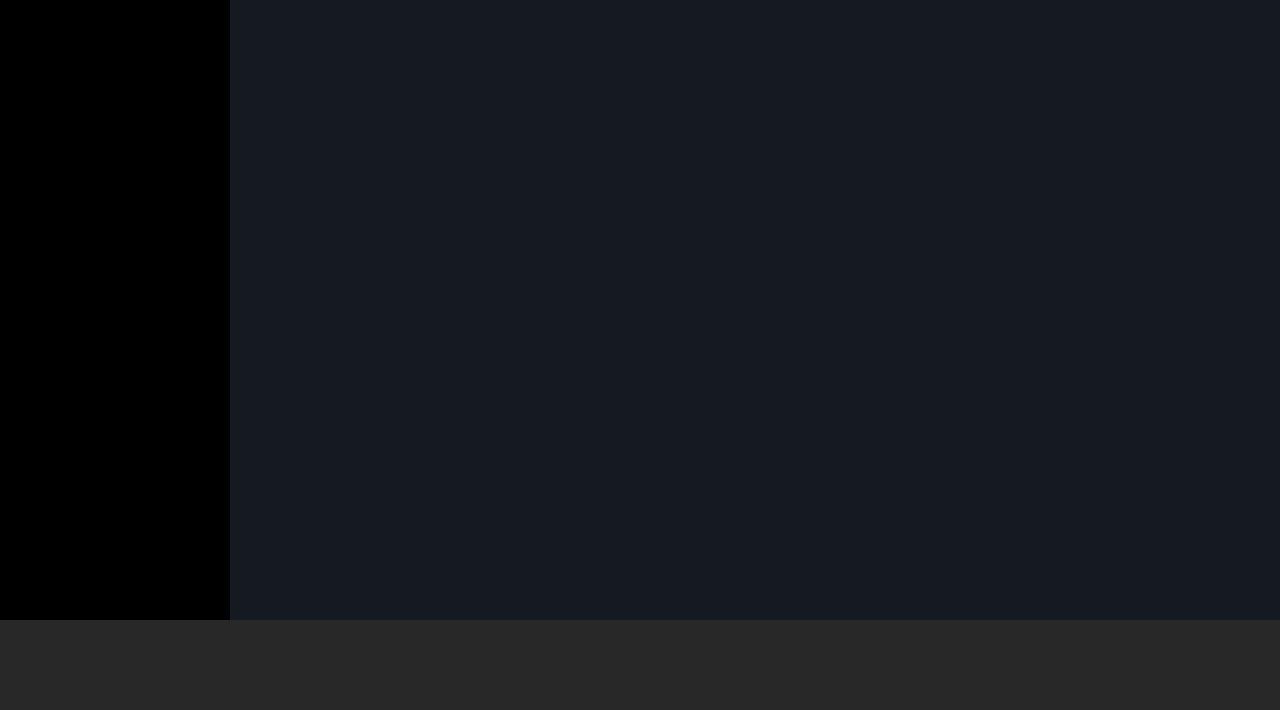
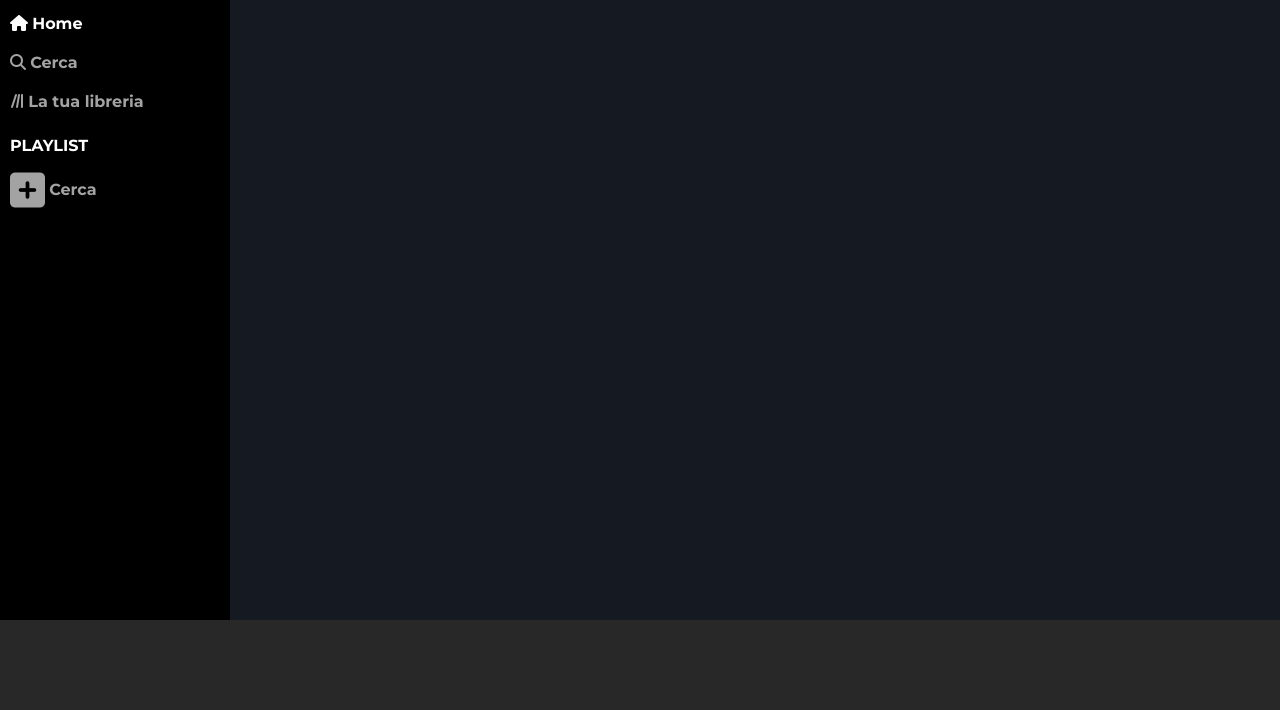
Before and after one commit to FerloDeveloper/html-css-spotifyweb, a plain HTML site: page index.html in a window 1280 px wide. Shown: the part 90-800 px from the top of the page. Drawn offline with Linux system fonts and the light colour scheme.

Commit message:
nav aside color + font awesome + google fonts

```diff
--- a/CSS/style.css
+++ b/CSS/style.css
@@ -17,6 +17,10 @@
     width: calc(100% - 230px);
     /* scrollbar */
     overflow-y: auto;
+}
+
+body {
+    font-family: 'Montserrat', sans-serif;
 }
 
 main {
@@ -47,13 +51,48 @@ header {
     z-index: 69;
 }
 
+a {
+    text-decoration: none;
+    color: white;
+}
+
+.grey {
+    color: #a3a3a3;
+}
+
+.white {
+    color: white;
+}
+
+.allign-middle {
+    vertical-align: middle;
+    display: inline-block;
+}
+
 /* ----- CLASS ----- */
 
 /* header */
 
 .logo {
-    width: 160px;
+    width: 180px;
+    margin: 20px 10px;
 }
+
+.nav-aside {
+    padding: 10px 10px;
+}
+
+.playlist {
+    padding: 15px 10px 5px 10px;
+    display: inline-block;
+}
+
+.fa-solid.fa-square-plus {
+    font-size: 40px;
+}
+
+
+
 
 
 /* aside */
--- a/index.html
+++ b/index.html
@@ -4,6 +4,12 @@
         <meta charset="UTF-8">
         <meta http-equiv="X-UA-Compatible" content="IE=edge">
         <meta name="viewport" content="width=device-width, initial-scale=1.0">
+        <!-- GOOGLE FONTS -->
+        <link rel="preconnect" href="https://fonts.googleapis.com">
+        <!-- FONTAWESOME -->
+        <link rel="stylesheet" href="https://cdnjs.cloudflare.com/ajax/libs/font-awesome/6.1.1/css/all.min.css" integrity="sha512-KfkfwYDsLkIlwQp6LFnl8zNdLGxu9YAA1QvwINks4PhcElQSvqcyVLLD9aMhXd13uQjoXtEKNosOWaZqXgel0g==" crossorigin="anonymous" referrerpolicy="no-referrer" />
+        <link rel="preconnect" href="https://fonts.gstatic.com" crossorigin>
+        <link href="https://fonts.googleapis.com/css2?family=Montserrat:wght@400;700&display=swap" rel="stylesheet">
         <link rel="stylesheet" href="CSS/style.css">
         <title>Spotify</title>
     </head>
@@ -19,8 +25,41 @@
             <!-- tip: bordo laterale sinistra con effetto hover -->
             <aside>
                 <img class="logo" src="img/logo.svg" alt="">
-                <nav class="nav-aside"></nav>
-                <nav class="playlist"></nav>
+                <nav class="nav-aside">
+                    <ul>
+                        <li>
+                            <a href=""><i class="fa-solid fa-house"></i> <strong>Home</strong></a>
+                        </li>
+                    </ul>
+                </nav>
+                <nav class="nav-aside">
+                    <ul>
+                        <li>
+                            <a href=""><i class="grey fa-solid fa-magnifying-glass"></i></i> <strong class="grey">Cerca</strong></a>
+                        </li>
+                    </ul>
+                </nav>
+                <nav class="nav-aside">
+                    <ul>
+                        <li>
+                            <a href=""><i class="grey fa-solid fa-lines-leaning"></i></i> <strong class="grey">La tua libreria</strong></a>
+                        </li>
+                    </ul>
+                </nav>
+                <nav>
+                    <ul>
+                        <li>
+                            <strong class="playlist white">PLAYLIST</strong>
+                        </li>
+                    </ul>
+                </nav>
+                <nav class="nav-aside">
+                    <ul>
+                        <li>
+                            <a href=""><i class="grey fa-solid fa-square-plus allign-middle"></i></i> <strong class="grey allign-middle">Cerca</strong></a>
+                        </li>
+                    </ul>
+                </nav>
                 <nav class="bottom-aside"></nav>
             </aside>
             <!-- contenitore delle varie sezioni con display flex -->
```
